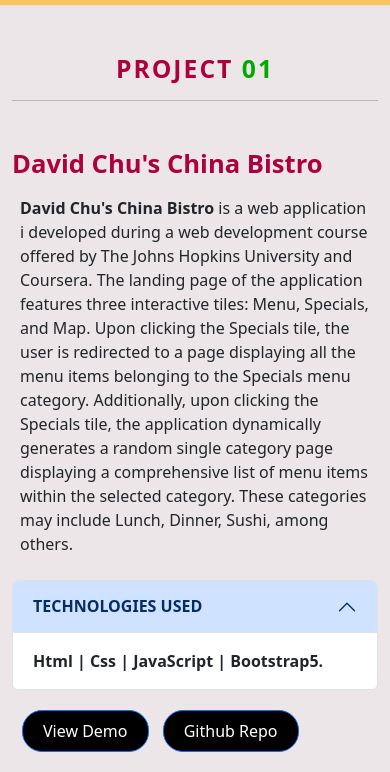
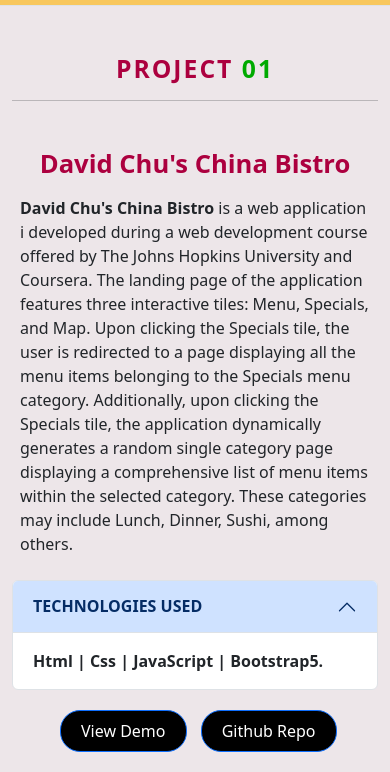
Before and after one commit to xosofiane/Personal-Portfolio, a plain HTML site: page project01.html in a window 390 px wide. Shown: the part 64-836 px from the top of the page. Drawn offline with nearby package versions, Linux system fonts and the light colour scheme; grey boxes are pictures that could not be loaded.

Commit message:
media query changes

```diff
--- a/prostyle.css
+++ b/prostyle.css
@@ -182,4 +182,10 @@ nav {
     .footer{
         font-size: .7rem;
     }
+    #restaurant{
+        text-align: center;
+    }
+    #demo{
+        margin-left: 3rem;
+    }
 }
--- a/prostyle02.css
+++ b/prostyle02.css
@@ -183,4 +183,10 @@ nav {
     .footer{
         font-size: .7rem;
     }
+    #project_name{
+        text-align: center;
+    }
+    #demo{
+        margin-left: 3rem;
+    }
 }
```
